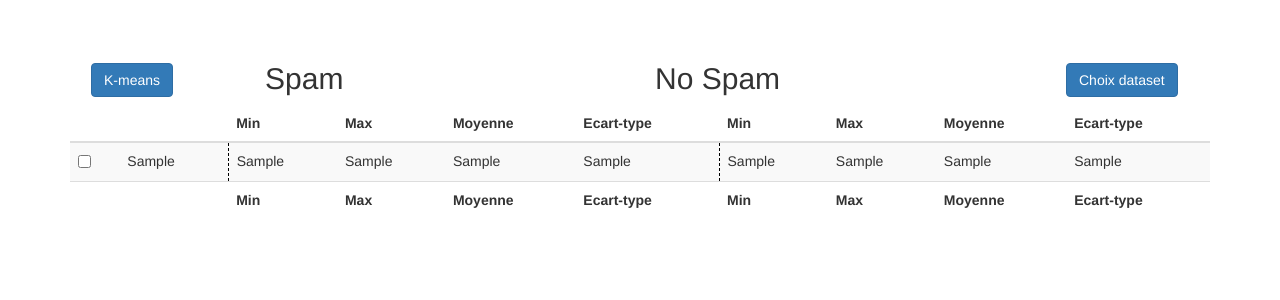
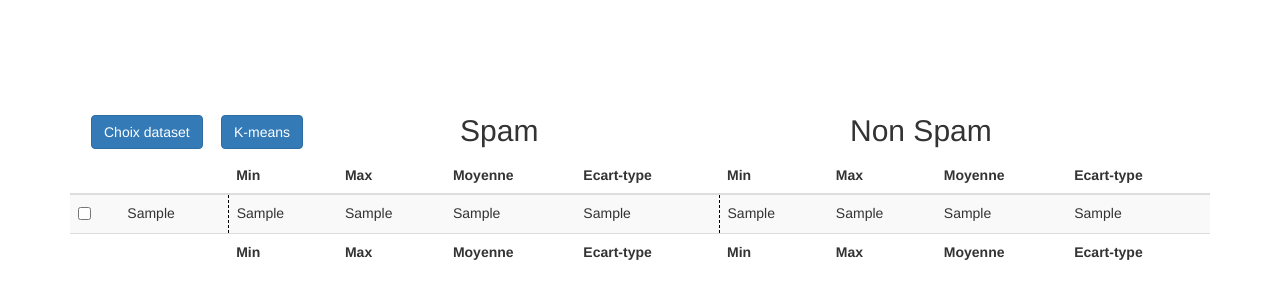
Before and after one commit to Spieldy/SpamDetect, a Django app: template templates/stats.html in a window 1280 px wide. Shown: the top 300 px of the page. Run offline with Django 3.2, Linux system fonts and the light colour scheme; the template is opened without the code that fills it: most values are stand-ins (such as "Sample title", 1, 10 or a date in 2020); some libraries are stand-ins or nearby versions.

```diff
--- a/SpamDetector/kmeans.py
+++ b/SpamDetector/kmeans.py
@@ -138,7 +138,7 @@ if __name__ == '__main__':
     norm = Normalizer()
     workpath = os.path.dirname(os.path.abspath(__file__)) #Returns the Path your .py file is in
     datafile = os.path.join(workpath, 'dataset/spambase.data.txt')
-    champs = [5, 15, 17]
+    champs = [15, 25]
     kMeanClusterer = KMeanClusterer(k, datafile, champs)
     kMeanClusterer.assignement()
 
--- a/templates/stats.html
+++ b/templates/stats.html
@@ -35,20 +35,50 @@
         margin: 1.5em;
     }
 
-    .table-responsive {
-        margin-top: 3em;
+    #button-n {
+        margin: 0;
+    }
+
+    #extraction {
+        visibility: hidden;
     }
 </style>
 <div class="container">
     <div id="graph">
 
     </div>
+    <div class="row" id="separator-top">
+        <div class="col-xs-4">
+            <form>
+                <fieldset class="form-group" id="extraction">
+                    <label for="lblExtraction">Extraction des N%</label>
+                    <div class="row">
+                        <div class="col-xs-5">
+                            <input type="number" class="form-control" id="exampleInputEmail1" placeholder="Entrer N">
+                        </div>
+                        <div class="col-xs-4">
+                            <button type="submit" class="btn btn-primary" id="button-n">Valider</button>
+                        </div>
+                    </div>
+                    <small class="text-muted">Supprime les points pouvant être non significatifs</small>
+                </fieldset>
+            </form>
+        </div>
+    </div>
     <div class="table-responsive">
         <div class="row">
-            <div class="col-xs-2"><button type="button" class="btn btn-primary" onclick="kmeans()">K-means</button></div>
+            <div class="col-xs-4">
+                <div class="row">
+                    <div class="col-xs-4">
+                        <a href={% url 'index' %}> <button type="button" class="btn btn-primary">Choix dataset</button></a>
+                    </div>
+                    <div class="col-xs-2">
+                        <button type="button" class="btn btn-primary" onclick="kmeans()">K-means</button>
+                    </div>
+                </div>
+            </div>
             <h2 class="col-xs-4">Spam</h2>
-            <h2 class="col-xs-4">No Spam</h2>
-            <div class="col-xs-2"><a href={% url 'index' %}> <button type="button" class="btn btn-primary">Choix dataset</button></a></div>
+            <h2 class="col-xs-4">Non Spam</h2>
         </div>
 
         <table class="table table-striped table-hover" id="datatable">
```
Also changed, not shown: SpamDetector/views.py (+10 -3 lines), templates/kmeans.html (+34 -17 lines), SpamDetector/image/background.jpg (added).
